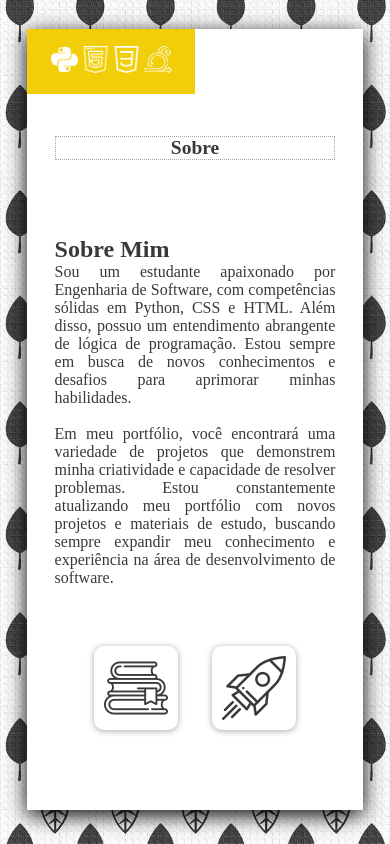
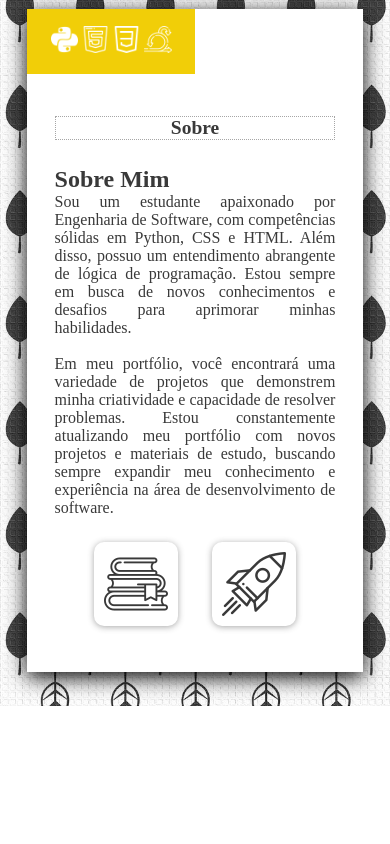
Before and after one commit to DaniloAnndrade/Portf-lio-New, a plain HTML site: page index.html in a window 390 px wide. Shown: the part 784-1628 px from the top of the page. After the commit the page ends 1490 px from the top, so only its background shows below. Drawn offline with Linux system fonts and the light colour scheme; a web font is replaced by a local one.

Commit message:
tamanho.ok

```diff
--- a/css/style.css
+++ b/css/style.css
@@ -148,7 +148,7 @@ header {
 
 @media(max-width: 400px) {
     .bloco-perfil {
-        height: 360px;
+        height: 340px;
         width: 100%;
     }
 
@@ -266,4 +266,15 @@ header {
 
 }
 
-@media(max-width: 400px) {}
+@media(max-width: 400px) {
+
+    .sobre-mais-compo {
+        padding-block: 3vh 0vh;
+
+    }
+
+    .sobre-mais-compo-iten {
+        padding: 1vh 3vw;
+
+    }
+}
```
